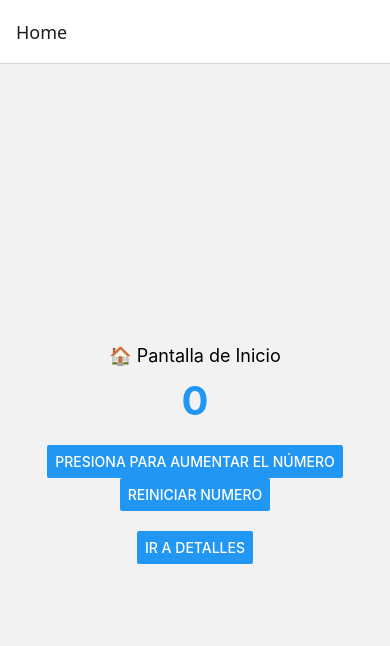
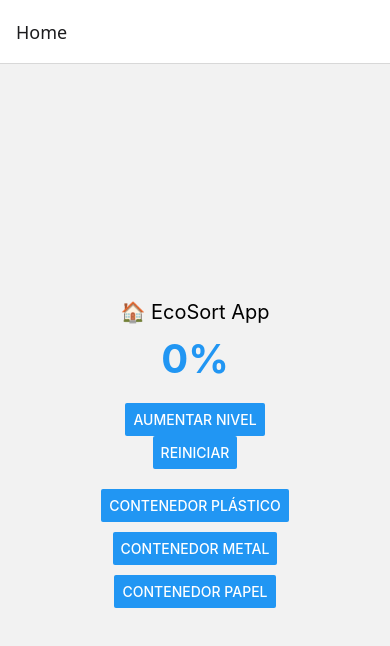
Before and after one commit to OnyBlue/EcoSort, a React Native app: screen /Home in a window 390 px wide. Shown: the top 646 px of the page. Built offline with nearby package versions, Linux system fonts and the light colour scheme.

Commit message:
Envio de parametros entre pantallas

```diff
--- a/screens/DetailScreen.js
+++ b/screens/DetailScreen.js
@@ -1,16 +1,64 @@
 import React from 'react';
 import { View, Text, Button, StyleSheet } from 'react-native';
 
-export default function DetailsScreen({ navigation }) {
+export default function DetailsScreen({ navigation, route }) {
+
+  // Validación (por si no llegan datos)
+  if (!route.params) {
+    return (
+      <View style={styles.container}>
+        <Text>No hay datos disponibles</Text>
+      </View>
+    );
+  }
+
+  const {
+    tipo,
+    nivel,
+    estado,
+    capacidad,
+    ultimaRecoleccion
+  } = route.params;
+
   return (
     <View style={styles.container}>
-      <Text style={styles.text}>📜 Estás en Detalles</Text>
+
+      <View style={styles.card}>
+        <Text style={styles.text}>📜 Detalle del contenedor</Text>
+
+        <Text>Tipo: {tipo}</Text>
+        <Text>Nivel: {nivel}%</Text>
+        <Text>Estado: {estado}</Text>
+        <Text>Capacidad: {capacidad}</Text>
+        <Text>Última recolección: {ultimaRecoleccion}</Text>
+      </View>
+
       <Button title="Volver" onPress={() => navigation.goBack()} />
+
     </View>
   );
 }
 
 const styles = StyleSheet.create({
-  container: { flex: 1, justifyContent: 'center', alignItems: 'center', backgroundColor: '#f0f0f0' },
-  text: { fontSize: 18, marginBottom: 10 }
+  container: {
+    flex: 1,
+    justifyContent: 'center',
+    alignItems: 'center',
+    backgroundColor: '#f0f0f0'
+  },
+
+  card: {
+    backgroundColor: 'white',
+    padding: 20,
+    borderRadius: 10,
+    elevation: 5,
+    marginBottom: 20,
+    width: '80%'
+  },
+
+  text: {
+    fontSize: 18,
+    marginBottom: 10,
+    fontWeight: 'bold'
+  }
 });
--- a/screens/HomeScreen.js
+++ b/screens/HomeScreen.js
@@ -1,39 +1,80 @@
-import React, { useState } from 'react'; // 1. Importamos useState
+import React, { useState } from 'react';
 import { View, Text, Button, StyleSheet } from 'react-native';
 
 export default function HomeScreen({ navigation }) {
-  // 2. Definimos el estado:
-  // 'contador' es el valor actual, 'setContador' es la función para cambiarlo.
+
   const [contador, setContador] = useState(0);
 
   return (
     <View style={styles.container}>
-      <Text style={styles.text}>🏠 Pantalla de Inicio</Text>
+      <Text style={styles.text}>🏠 EcoSort App</Text>
 
-      {/* 3. Mostramos el valor del contador */}
-      <Text style={styles.numero}>{contador}</Text>
+      <Text style={styles.numero}>{contador}%</Text>
 
       <Button
-        title='Presiona para aumentar el número'
-        onPress={() => setContador(contador + 1)} // 4. Aumentamos el valor
+        title="Aumentar nivel"
+        onPress={() => setContador(contador + 10)}
       />
 
-      <Button title='Reiniciar numero'
-      onPress={() => setContador(0)} />
+      <Button
+        title="Reiniciar"
+        onPress={() => setContador(0)}
+      />
 
       <View style={{ marginVertical: 10 }} />
 
+      {/* BOTONES CON ENVÍO DE PARÁMETROS */}
+
       <Button
-        title="Ir a Detalles"
-        onPress={() => navigation.navigate('Details')}
+        title="Contenedor Plástico"
+        onPress={() =>
+          navigation.navigate('Details', {
+            tipo: 'Plástico',
+            nivel: contador,
+            estado: contador >= 80 ? 'Lleno' : 'Disponible',
+            capacidad: '100 kg',
+            ultimaRecoleccion: '20/03/2026',
+          })
+        }
       />
+
+      <View style={{ marginVertical: 5 }} />
+
+      <Button
+        title="Contenedor Metal"
+        onPress={() =>
+          navigation.navigate('Details', {
+            tipo: 'Metal',
+            nivel: 60,
+            estado: 'Disponible',
+            capacidad: '120 kg',
+            ultimaRecoleccion: '19/03/2026',
+          })
+        }
+      />
+
+      <View style={{ marginVertical: 5 }} />
+
+      <Button
+        title="Contenedor Papel"
+        onPress={() =>
+          navigation.navigate('Details', {
+            tipo: 'Papel',
+            nivel: 90,
+            estado: 'Lleno',
+            capacidad: '80 kg',
+            ultimaRecoleccion: '18/03/2026',
+          })
+        }
+      />
+
     </View>
   );
 }
 
 const styles = StyleSheet.create({
   container: { flex: 1, justifyContent: 'center', alignItems: 'center' },
-  text: { fontSize: 18, marginBottom: 10 },
+  text: { fontSize: 20, marginBottom: 10 },
   numero: {
     fontSize: 40,
     fontWeight: 'bold',
```
Also changed, not shown: 1 other file (tests, documents, lock files or other folders).
